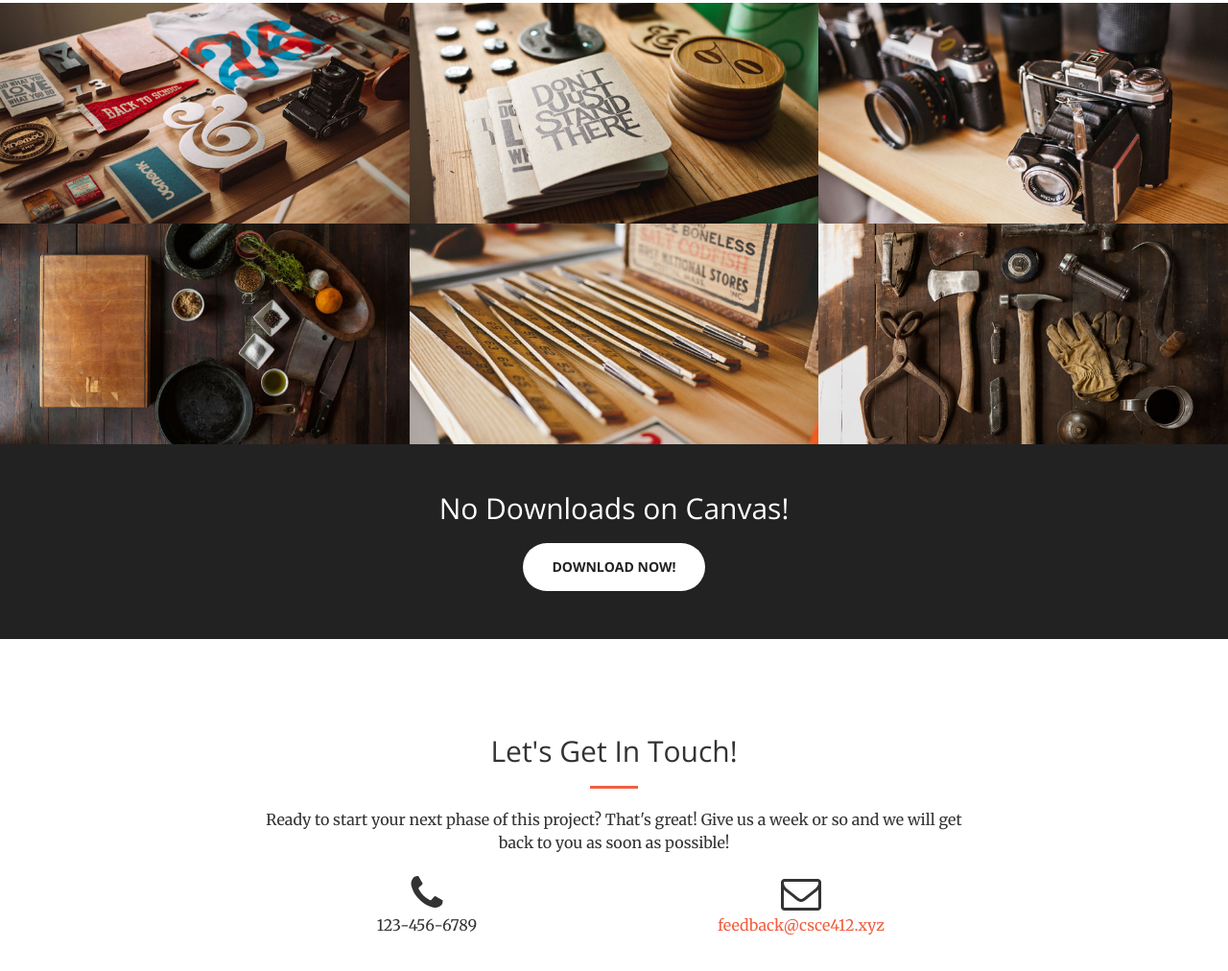
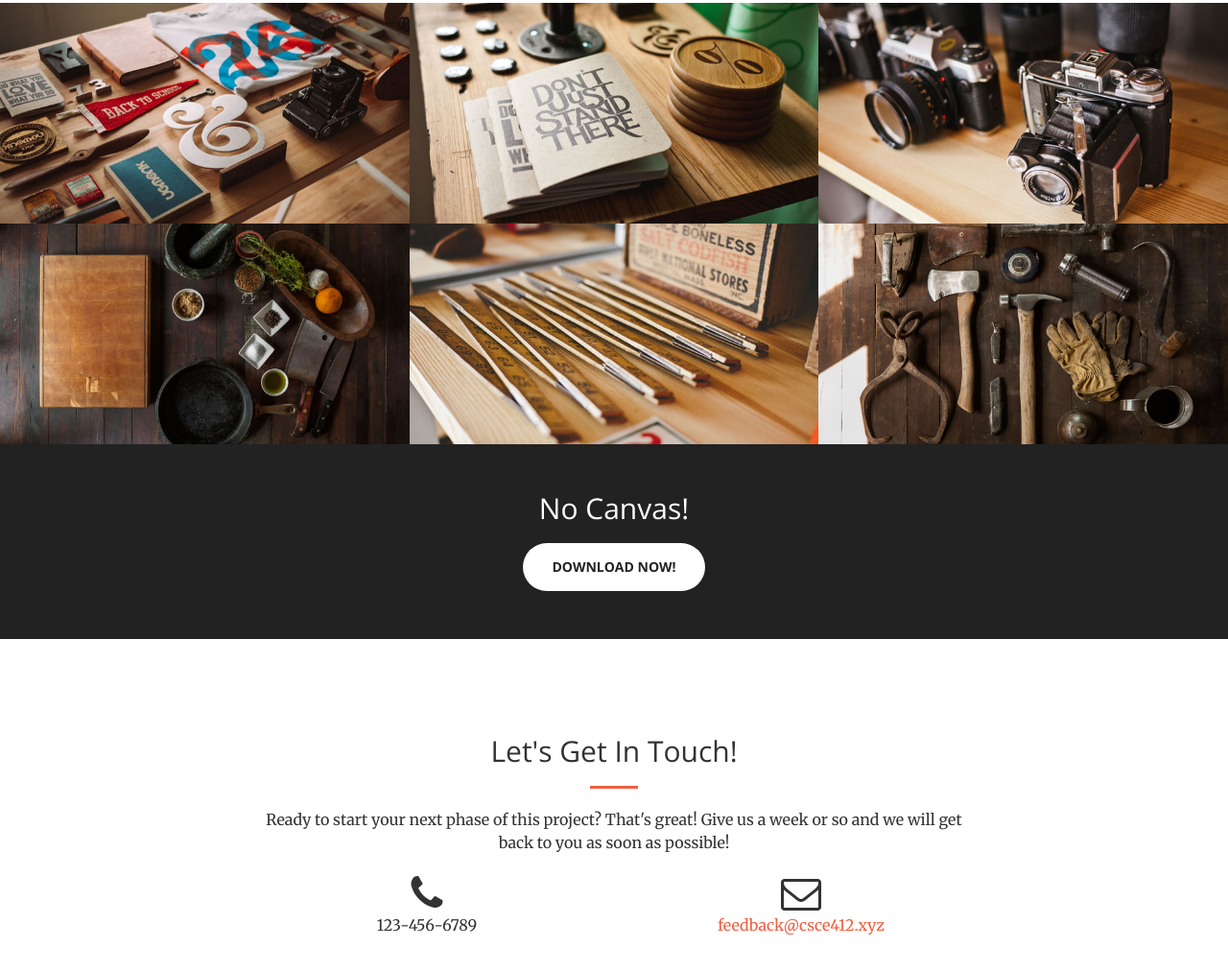
Before and after one commit to Amandine21/Website, a plain HTML site: page index.html in a window 1280 px wide. Shown: the part 1671-2683 px from the top of the page at 96% size. Drawn offline with nearby package versions, Linux system fonts and the light colour scheme.

Commit message:
Update index.html
No Canvas!

```diff
--- a/index.html
+++ b/index.html
@@ -238,7 +238,7 @@
     <aside class="bg-dark">
         <div class="container text-center">
             <div class="call-to-action">
-                <h2> No Downloads on Canvas!</h2>
+                <h2> No Canvas!</h2>
                 <a href="#" class="btn btn-default btn-xl wow tada">Download Now!</a>
             </div>
         </div>
```
